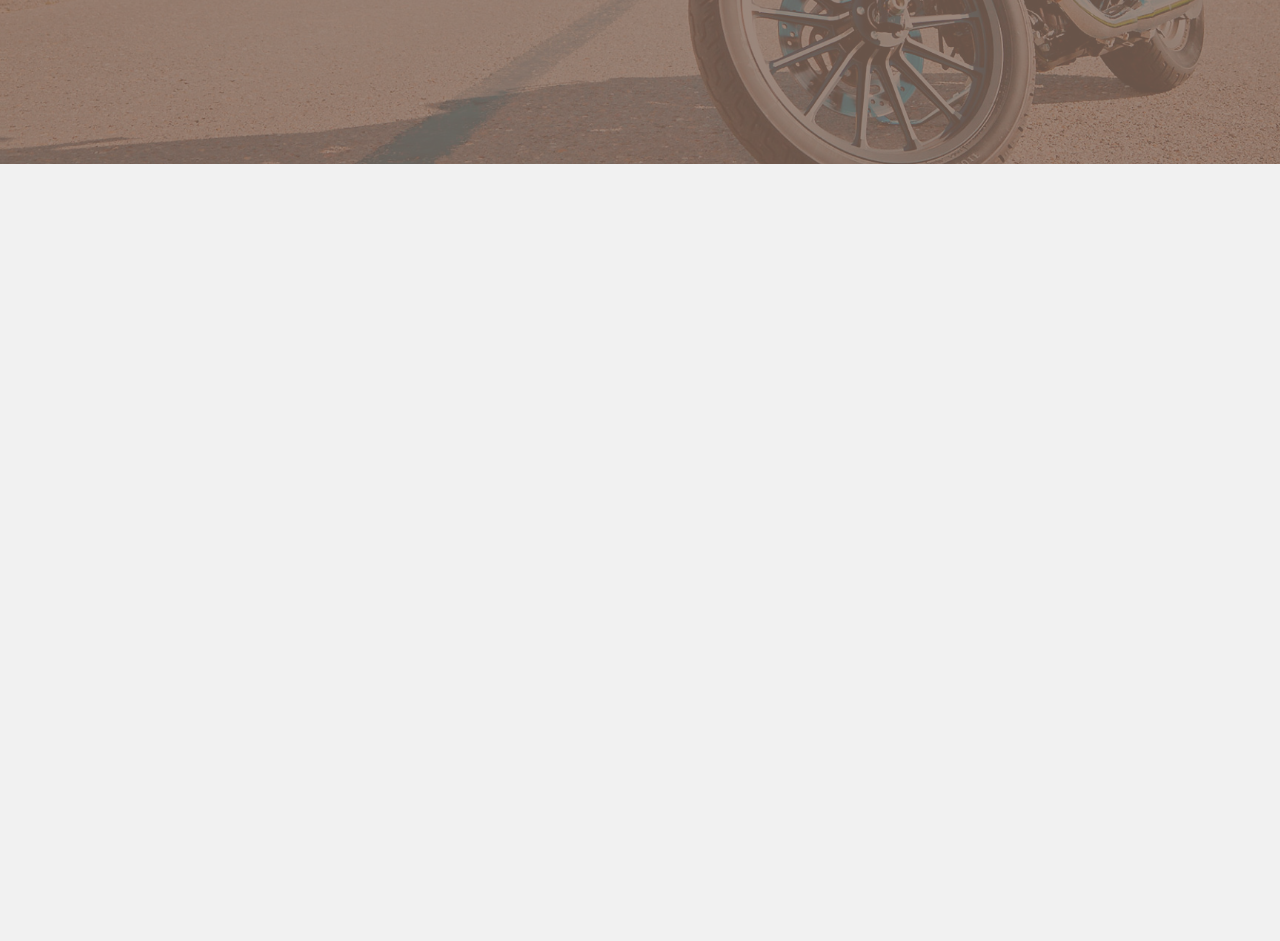
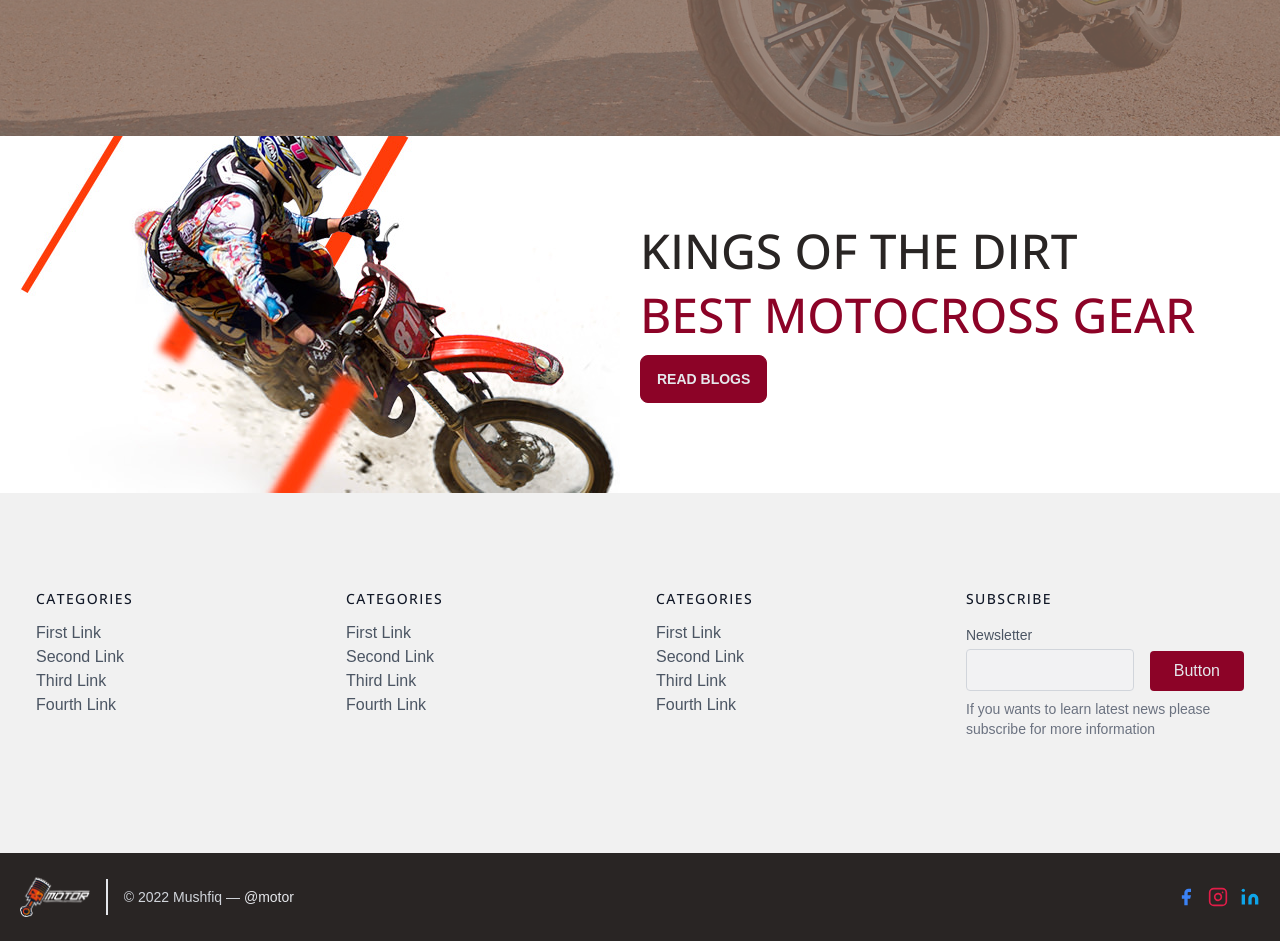
Before and after one commit to sji-allgorhythm/motor, a React (Create React App) app in the folder motor/: page / in a window 1280 px wide. Shown: the part 660-1601 px from the top of the page. Before the commit the page ends 824 px from the top, so only its background shows below. Built offline with nearby package versions, Linux system fonts and the light colour scheme.

Commit message:
footer added

```diff
--- /dev/null
+++ b/motor/src/components/Dart.js
@@ -0,0 +1,21 @@
+import React from 'react'
+import { Link } from 'react-router-dom'
+
+export const Dart = () => {
+    return (
+        <>
+            <section class="text-gray-600 bg-white body-font">
+                <div class="container mx-auto flex px-5 md:flex-row flex-col items-center">
+                    <div class="md:w-1/2 w-full">
+                        <img class="object-cover object-center rounded" alt="hero" src="dart.jpg" />
+                    </div>
+                    <div class="md:w-1/2 w-full ">
+                        <h2 className="title-font sm:text-5xl text-10xl mb-4 font-medium text-stone-800 font-extrabold">KINGS OF THE DIRT </h2>
+                        <h3 className='title-font sm:text-5xl text-10xl mb-4 font-medium text-primary font-extrabold'>BEST MOTOCROSS GEAR</h3>
+                        <Link to='/' className="btn btn-primary text-gray-200">Read Blogs</Link>
+                    </div>
+                </div>
+            </section>
+        </>
+    )
+}
--- /dev/null
+++ b/motor/src/components/common/Footer.js
@@ -0,0 +1,105 @@
+import React from 'react'
+
+export const Footer = () => {
+    const currentTime = new Date()
+    let year = currentTime.getFullYear()
+    return (
+        <footer class="text-gray-600 body-font">
+            <div class="container px-5 py-24 mx-auto">
+                <div class="flex flex-wrap md:text-left text-center order-first">
+                    <div class="lg:w-1/4 md:w-1/2 w-full px-4">
+                        <h2 class="title-font font-medium text-gray-900 tracking-widest text-sm mb-3">CATEGORIES</h2>
+                        <nav class="list-none mb-10">
+                            <li>
+                                <a class="text-gray-600 hover:text-gray-800">First Link</a>
+                            </li>
+                            <li>
+                                <a class="text-gray-600 hover:text-gray-800">Second Link</a>
+                            </li>
+                            <li>
+                                <a class="text-gray-600 hover:text-gray-800">Third Link</a>
+                            </li>
+                            <li>
+                                <a class="text-gray-600 hover:text-gray-800">Fourth Link</a>
+                            </li>
+                        </nav>
+                    </div>
+                    <div class="lg:w-1/4 md:w-1/2 w-full px-4">
+                        <h2 class="title-font font-medium text-gray-900 tracking-widest text-sm mb-3">CATEGORIES</h2>
+                        <nav class="list-none mb-10">
+                            <li>
+                                <a class="text-gray-600 hover:text-gray-800">First Link</a>
+                            </li>
+                            <li>
+                                <a class="text-gray-600 hover:text-gray-800">Second Link</a>
+                            </li>
+                            <li>
+                                <a class="text-gray-600 hover:text-gray-800">Third Link</a>
+                            </li>
+                            <li>
+                                <a class="text-gray-600 hover:text-gray-800">Fourth Link</a>
+                            </li>
+                        </nav>
+                    </div>
+                    <div class="lg:w-1/4 md:w-1/2 w-full px-4">
+                        <h2 class="title-font font-medium text-gray-900 tracking-widest text-sm mb-3">CATEGORIES</h2>
+                        <nav class="list-none mb-10">
+                            <li>
+                                <a class="text-gray-600 hover:text-gray-800">First Link</a>
+                            </li>
+                            <li>
+                                <a class="text-gray-600 hover:text-gray-800">Second Link</a>
+                            </li>
+                            <li>
+                                <a class="text-gray-600 hover:text-gray-800">Third Link</a>
+                            </li>
+                            <li>
+                                <a class="text-gray-600 hover:text-gray-800">Fourth Link</a>
+                            </li>
+                        </nav>
+                    </div>
+                    <div class="lg:w-1/4 md:w-1/2 w-full px-4">
+                        <h2 class="title-font font-medium text-gray-900 tracking-widest text-sm mb-3">SUBSCRIBE</h2>
+                        <div class="flex xl:flex-nowrap md:flex-nowrap lg:flex-wrap flex-wrap justify-center items-end md:justify-start">
+                            <div class="relative w-40 sm:w-auto xl:mr-4 lg:mr-0 sm:mr-4 mr-2">
+                                <label for="footer-field" class="leading-7 text-sm text-gray-600">Newsletter</label>
+                                <input type="text" id="footer-field" name="footer-field" class="w-full bg-gray-100 bg-opacity-50 rounded border border-gray-300 focus:bg-transparent focus:ring-2 focus:ring-red-200 focus:border-red-500 text-base outline-none text-gray-700 py-1 px-3 leading-8 transition-colors duration-200 ease-in-out" />
+                            </div>
+                            <button class="lg:mt-2 xl:mt-0 flex-shrink-0 inline-flex border-0 py-2 px-6 rounded btn-primary text-gray-200">Button</button>
+                        </div>
+                        <p class="text-gray-500 text-sm mt-2 md:text-left text-center">If you wants to learn latest news please subscribe for more information</p>
+                    </div>
+                </div>
+            </div>
+            <div class="bg-stone-800">
+                <div class="container px-5 py-6 mx-auto flex items-center sm:flex-row flex-col">
+                    <a class="flex title-font font-medium items-center md:justify-start justify-center text-gray-900">
+                        <img src="/logo.png" alt="Moons-Law" className="h-10" />
+                    </a>
+                    <p className="text-sm text-gray-300 sm:ml-4 sm:pl-4 sm:border-l-2 sm:border-gray-200 sm:py-2 sm:mt-0 mt-4">© {year} Mushfiq —
+                        <a href="https://www.facebook.com/mushfiq013/" className="text-gray-200 ml-1" rel="noopener noreferrer" target="_blank">@motor</a>
+                    </p>
+                    <span class="inline-flex sm:ml-auto sm:mt-0 mt-4 justify-center sm:justify-start">
+                        <a target="_blank" href='https://www.facebook.com/mushfiq013/' className="text-blue-500">
+                            <svg fill="currentColor" strokeLinecap="round" strokeLinejoin="round" strokeWidth="2" className="w-5 h-5" viewBox="0 0 24 24">
+                                <path d="M18 2h-3a5 5 0 00-5 5v3H7v4h3v8h4v-8h3l1-4h-4V7a1 1 0 011-1h3z"></path>
+                            </svg>
+                        </a>
+                        <a target="_blank" href='https://www.instagram.com/mushfiq_rayman/' className="ml-3 text-rose-600">
+                            <svg fill="none" stroke="currentColor" strokeLinecap="round" strokeLinejoin="round" strokeWidth="2" className="w-5 h-5" viewBox="0 0 24 24">
+                                <rect width="20" height="20" x="2" y="2" rx="5" ry="5"></rect>
+                                <path d="M16 11.37A4 4 0 1112.63 8 4 4 0 0116 11.37zm1.5-4.87h.01"></path>
+                            </svg>
+                        </a>
+                        <a target="_blank" href='https://www.linkedin.com/in/mushfiq-rahman/' className="ml-3 text-sky-500">
+                            <svg fill="currentColor" stroke="currentColor" strokeLinecap="round" strokeLinejoin="round" strokeWidth="0" className="w-5 h-5" viewBox="0 0 24 24">
+                                <path stroke="none" d="M16 8a6 6 0 016 6v7h-4v-7a2 2 0 00-2-2 2 2 0 00-2 2v7h-4v-7a6 6 0 016-6zM2 9h4v12H2z"></path>
+                                <circle cx="4" cy="4" r="2" stroke="none"></circle>
+                            </svg>
+                        </a>
+                    </span>
+                </div>
+            </div>
+        </footer>
+    )
+}
--- a/motor/src/index.css
+++ b/motor/src/index.css
@@ -1,4 +1,4 @@
-@import url('https://fonts.googleapis.com/css2?family=DM+Sans:wght@400;700&display=swap');
+@import url('https://fonts.googleapis.com/css2?family=Open+Sans:wght@300;500;700;800&display=swap');
 
 @tailwind base;
 @tailwind components;
@@ -17,5 +17,5 @@ h4,
 h5,
 h6,
 .title-font {
-  font-family: 'DM Sans', sans-serif;
+  font-family: 'Open Sans', sans-serif;
 }
--- a/motor/src/pages/HomePage.js
+++ b/motor/src/pages/HomePage.js
@@ -1,10 +1,14 @@
 import React from 'react'
+import { Footer } from '../components/common/Footer'
+import { Dart } from '../components/Dart'
 import Hero from '../components/Hero'
 
 export const HomePage = () => {
     return (
         <>
             <Hero />
+            <Dart />
+            <Footer />
         </>
     )
 }
```
Also changed, not shown: motor/public/dart.jpg (added).
